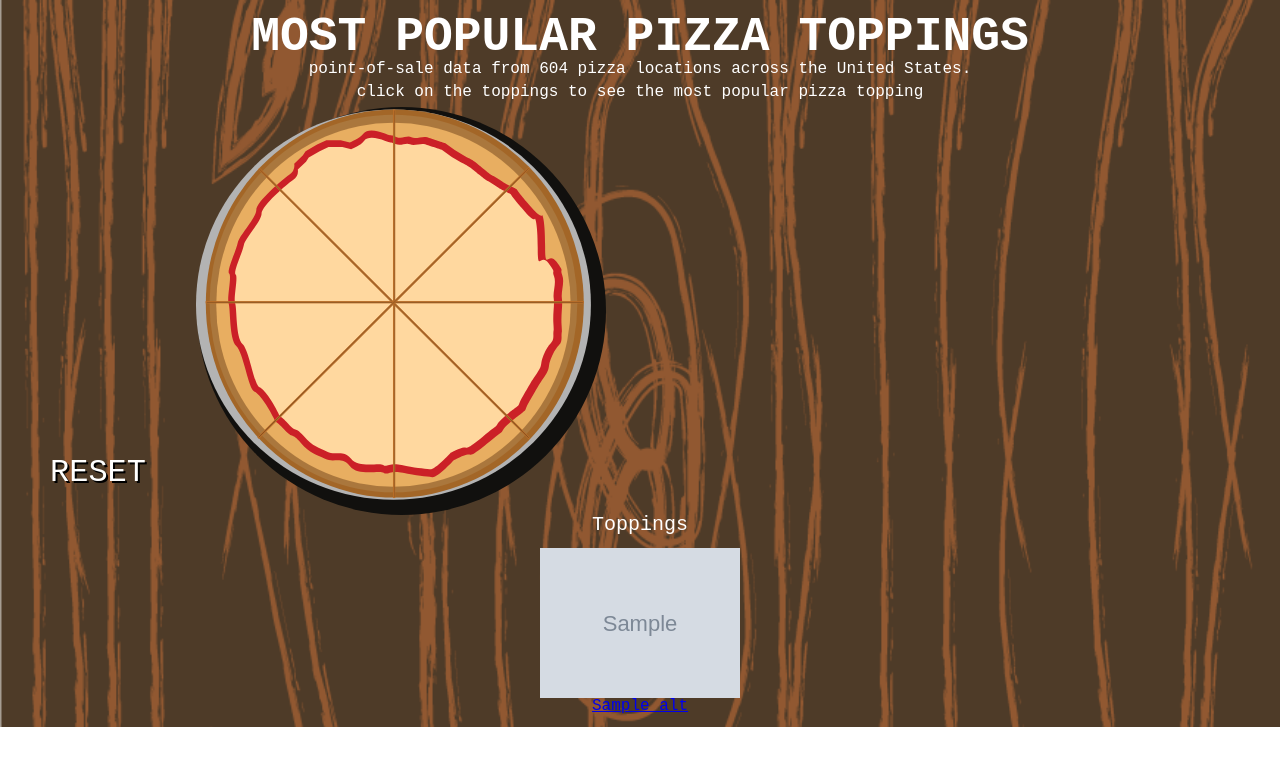
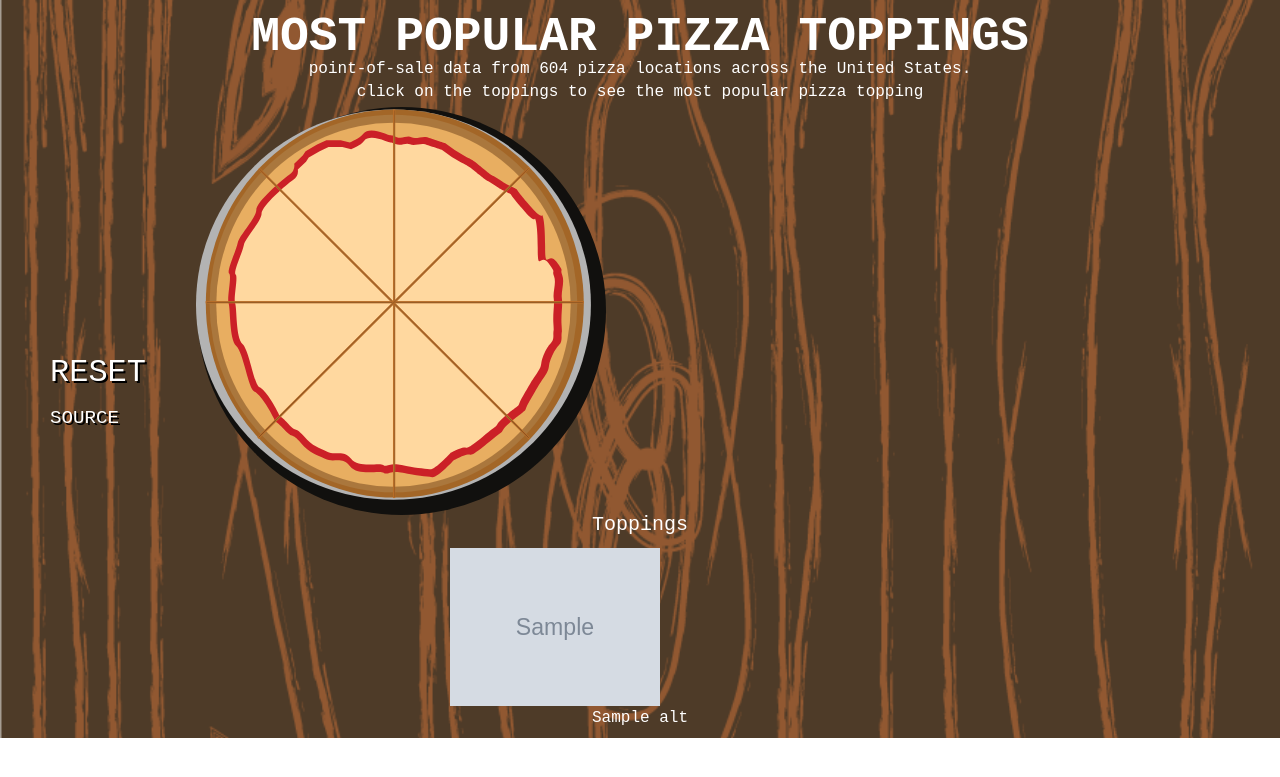
Before and after one commit to iobasa/Obasa_Ifekitan_Interactive, a Node server app: template views/home.hbs in a window 1280 px wide. Shown: the top 777 px of the page. Run offline with Node 20, Linux system fonts and the light colour scheme; the template is opened without the code that fills it: most values are stand-ins (such as "Sample title", 1, 10 or a date in 2020); grey boxes marked "Sample" are stand-in pictures.

Commit message:
final update

```diff
--- a/public/css/main.css
+++ b/public/css/main.css
@@ -43,6 +43,22 @@ nav {
 #pizza {
   margin-left: 18px; }
 
+#column {
+  display: flex;
+  flex-direction: column;
+  width: 10%;
+  margin-left: 50px; }
+
+.source {
+  margin-top: 20px;
+  color: white;
+  text-decoration: none;
+  font-size: 1.2rem;
+  text-shadow: 2px 2px black; }
+
+.source:hover {
+  font-size: 1.5rem; }
+
 .resetButton {
   font-family: 'Courier New', Courier, monospace,sans-serif !important;
   font-weight: 400;
@@ -51,9 +67,7 @@ nav {
   color: white;
   text-decoration: none;
   text-shadow: 2px 2px black;
-  width: 10%;
-  margin-top: 350px;
-  margin-left: 50px; }
+  margin-top: 250px; }
 
 .resetButton:hover {
   font-size: 2.5rem; }
@@ -81,16 +95,11 @@ nav {
   justify-content: space-evenly; }
 
 .icon img {
+  margin-left: 20px;
   width: 50%; }
 
 .icon img:hover {
   width: 60%; }
-
-.lightbox {
-  width: 45%;
-  position: absolute;
-  top: 75px;
-  left: 175px; }
 
 .p-icon {
   display: flex;
@@ -109,9 +118,13 @@ nav {
   width: 10%; }
 
 .toppings {
+  width: 65%; }
+
+.toppings img {
   width: 45%; }
 
-.toppings img {
+.data {
+  margin-left: -200px;
   width: 50%; }
 
 .data p {
@@ -120,14 +133,15 @@ nav {
 .lightbox {
   display: none;
   flex-direction: row;
-  min-height: 100vh;
-  width: 100%;
-  height: 200px;
+  min-height: 50vh;
+  width: 75%;
   margin-left: 8px;
-  position: fixed;
-  top: 130;
   z-index: 5000;
-  padding: 75px; }
+  padding: 75px;
+  position: absolute;
+  top: 75px;
+  left: 175px;
+  bottom: 175px; }
   .lightbox .sidebar {
     flex: 1; }
   .lightbox .lb-content {
@@ -150,7 +164,8 @@ body {
   font-weight: 400;
   font-style: bold;
   font-size: 5rem;
-  color: white; }
+  color: white;
+  max-width: 1366px; }
 
 .hidden {
   display: hidden; }
--- a/public/js/main.js
+++ b/public/js/main.js
@@ -17,7 +17,7 @@ const myVM = (() => {
 
         let bioContent = `
         <div class="toppings">
-        <img src="${person.TOPPINGS}" alt="favs">
+        <img src="${person.TOPPINGS}">
         </div>
         <div class="data">
         <div id="title">
@@ -44,7 +44,7 @@ const myVM = (() => {
         event.preventDefault();
         //debugger;
         // find the image closest to the anchor tag and get its src property
-        let imgSrc = this.previousElementSibling.getAttribute('src');
+        let imgSrc = this.firstElementChild.getAttribute('src');
         let url = `/${this.getAttribute('href')}`; // /1
 
         fetch(url) // go get the data
@@ -63,8 +63,8 @@ const myVM = (() => {
 
     userButtons.forEach(button => button.addEventListener('click', getUserData))
 
-    lightbox.querySelector('.resetButton').addEventListener('click', function() {
-        lightbox.classList.remove('show-lb');
-    })
+    // lightbox.querySelector('.resetButton').addEventListener('click', function() {
+    //     lightbox.classList.remove('show-lb');
+    // })
 
 })();
--- a/sass/main.scss
+++ b/sass/main.scss
@@ -10,6 +10,7 @@ body {
   font-style: bold;
   font-size: 5rem;
   color: white;
+  max-width: 1366px;
 }
 
 .hidden {
--- a/sass/modules/_body.scss
+++ b/sass/modules/_body.scss
@@ -41,6 +41,26 @@
     margin-left: 18px;
 }
 
+#column {
+    display: flex;
+    flex-direction: column;
+    width: 10%;
+    margin-left: 50px;
+}
+
+.source{
+    margin-top: 20px;
+    color: white;
+    text-decoration: none;
+    font-size: 1.2rem;
+    text-shadow: 2px 2px black;
+}
+
+.source:hover {
+    font-size: 1.5rem;
+}
+
+
 .resetButton {
     font-family: 'Courier New', Courier, monospace,sans-serif !important;
   font-weight: 400;
@@ -50,9 +70,7 @@
   text-decoration: none;
   text-shadow: 2px 2px black;
 
-  width: 10%;
-  margin-top: 350px;
-  margin-left: 50px;
+  margin-top: 250px;
 }
 
 .resetButton:hover {
@@ -87,20 +105,13 @@
 }
 
 .icon img{
+    margin-left: 20px;
     width: 50%;
 }
 
 .icon img:hover{
     width: 60%;
 }
-
-.lightbox {
-    width:45%;
-    position: absolute;
-    top: 75px;
-    left: 175px;
-}
-
 
 .p-icon {
     display: flex;
@@ -123,10 +134,15 @@
 }
 
 .toppings {
+    width: 65%;
+}
+
+.toppings img {
     width: 45%;
 }
 
-.toppings img {
+.data{
+    margin-left: -200px;
     width: 50%;
 }
 
--- a/sass/modules/_lightbox.scss
+++ b/sass/modules/_lightbox.scss
@@ -2,14 +2,15 @@
     display: none;
     //display: flex;
     flex-direction: row;
-    min-height: 100vh;
-    width: 100%;
-    height: 200px;
+    min-height: 50vh;
+    width: 75%;
     margin-left: 8px;
-    position: fixed;
-    top: 130;
     z-index: 5000;
     padding: 75px;
+    position: absolute;
+    top: 75px;
+    left: 175px;
+    bottom: 175px;
 
     .sidebar {
         flex: 1;
--- a/views/home.hbs
+++ b/views/home.hbs
@@ -1,6 +1,6 @@
     <section class="lightbox">
         <div class="lb-content">
-
+            <img src="none.jpg" alt="">
         </div>
 
     </section>
@@ -17,7 +17,12 @@
 
         <div class="main-display">
 
+        <div id="column">
+
         <a class="resetButton" href="">RESET</a>
+
+        <a class="source" href="https://www.quora.com/What-are-the-most-popular-pizza-toppings/answer/Brian-Roemmele?awc=15748_1575296765_8eceaf1d8bb5113db683f581a0b9f347&uiv=6&txtv=8&source=awin&medium=ad&campaign=uad_mkt_en_acq_us_awin&set=awin&pub_id=78888">SOURCE</a>
+        </div>
 
         <img id="pizza" src="images/pizza.svg" alt="pizza">
 
@@ -33,9 +38,10 @@
 
 
             <section class="p-icon" >
-                <img class="icons" src="{{ICONS}}" alt="">
              <a class="u-link" href="{{ID}}">
-           {{ALT}} </a>
+                 <img  class="icons" src="{{ICONS}}" alt="">
+            </a>
+            <p>{{ALT}}</p>
             </section>
 
         {{/each}}
```
Also changed, not shown: 1 other file.
